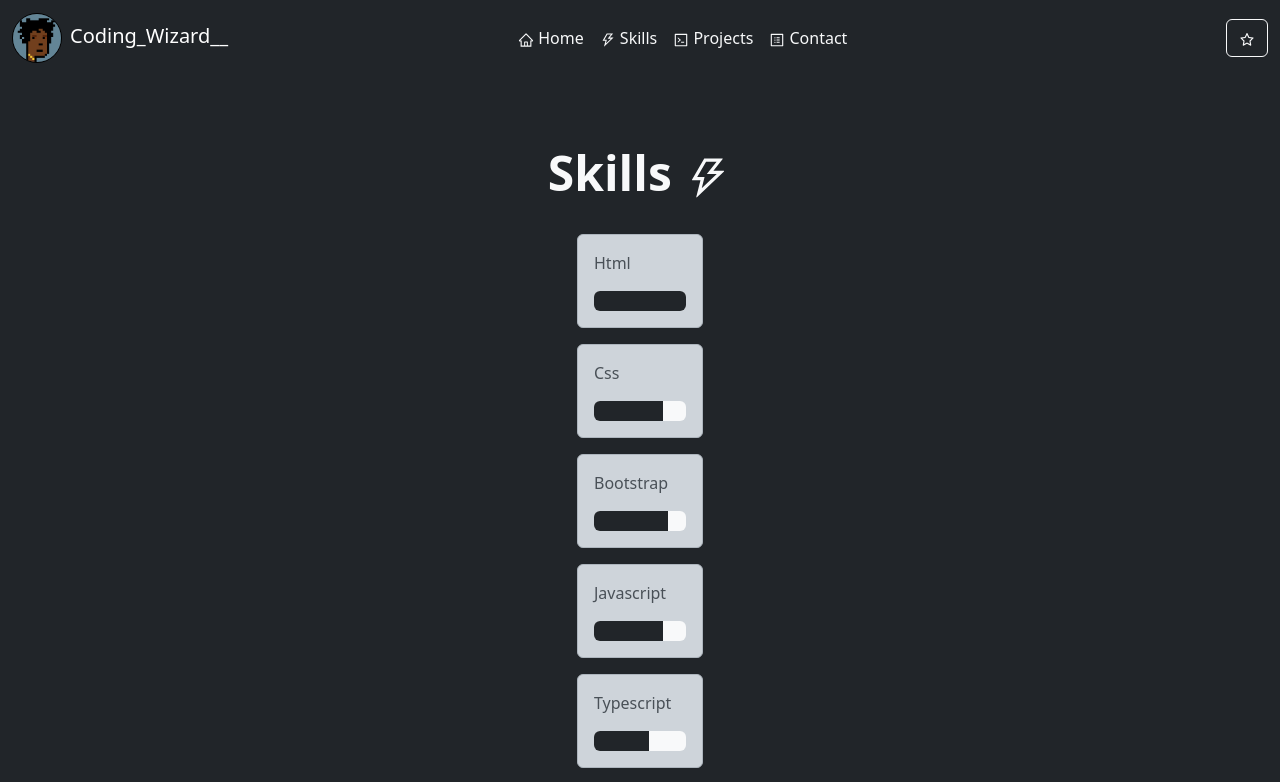
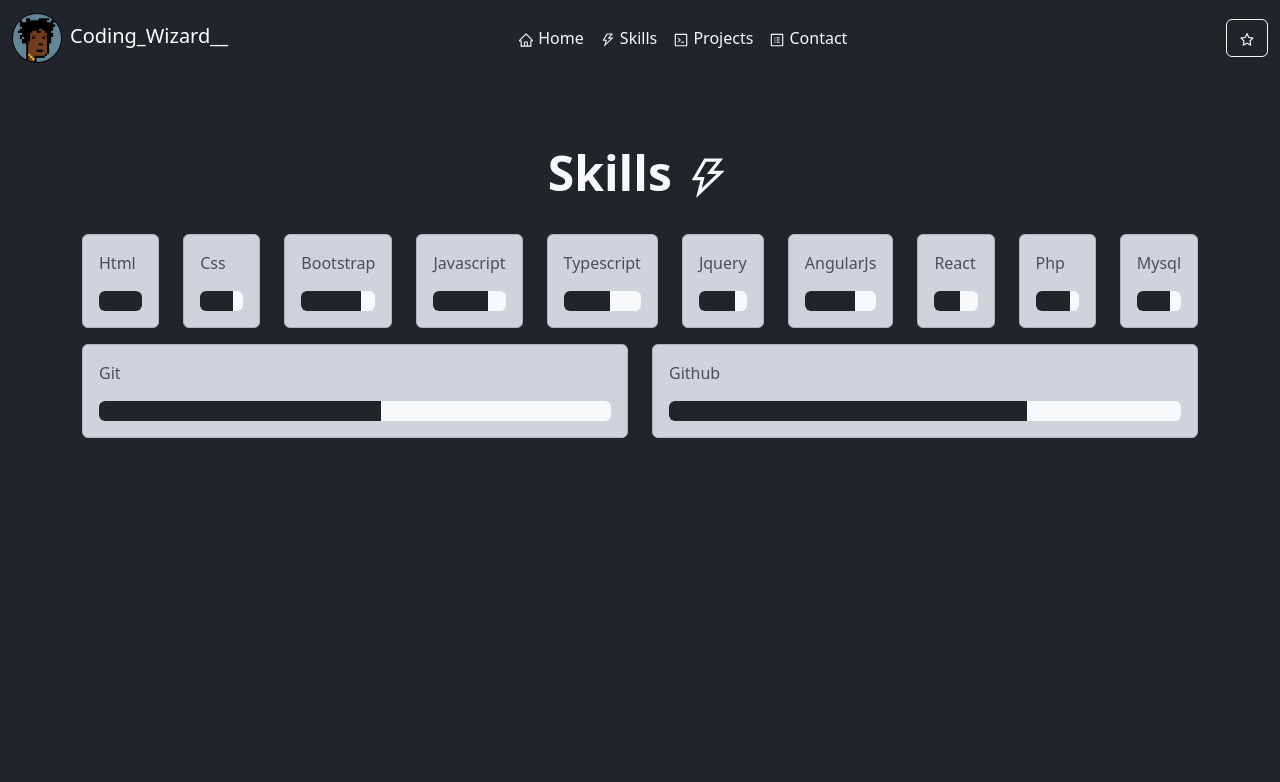
Before and after one commit to Jhon-crypt/portfolio, a React (Create React App) app: page /Skills in a window 1280 px wide. Shown: the top 782 px of the page. Built offline with nearby package versions, Linux system fonts and the light colour scheme.

Commit message:
changed something

```diff
--- a/src/pages/contact.page.tsx
+++ b/src/pages/contact.page.tsx
@@ -14,7 +14,7 @@ function Contact(){
 
             <div className="text-center">
 
-            <div className="row pt-4">
+            <div className="row pt-4 mx-auto" style={{ "width" : "150px" }}>
 
                 <div className="col">
 
--- a/src/pages/skills.page.tsx
+++ b/src/pages/skills.page.tsx
@@ -13,7 +13,7 @@ function Skills(){
                 Skills <AiOutlineThunderbolt />
             </h2>
 
-            <div className="row pt-4 mx-auto" style={{ "width" : "150px" }}>
+            <div className="row pt-4">
 
                 <div className="col">
 
```
